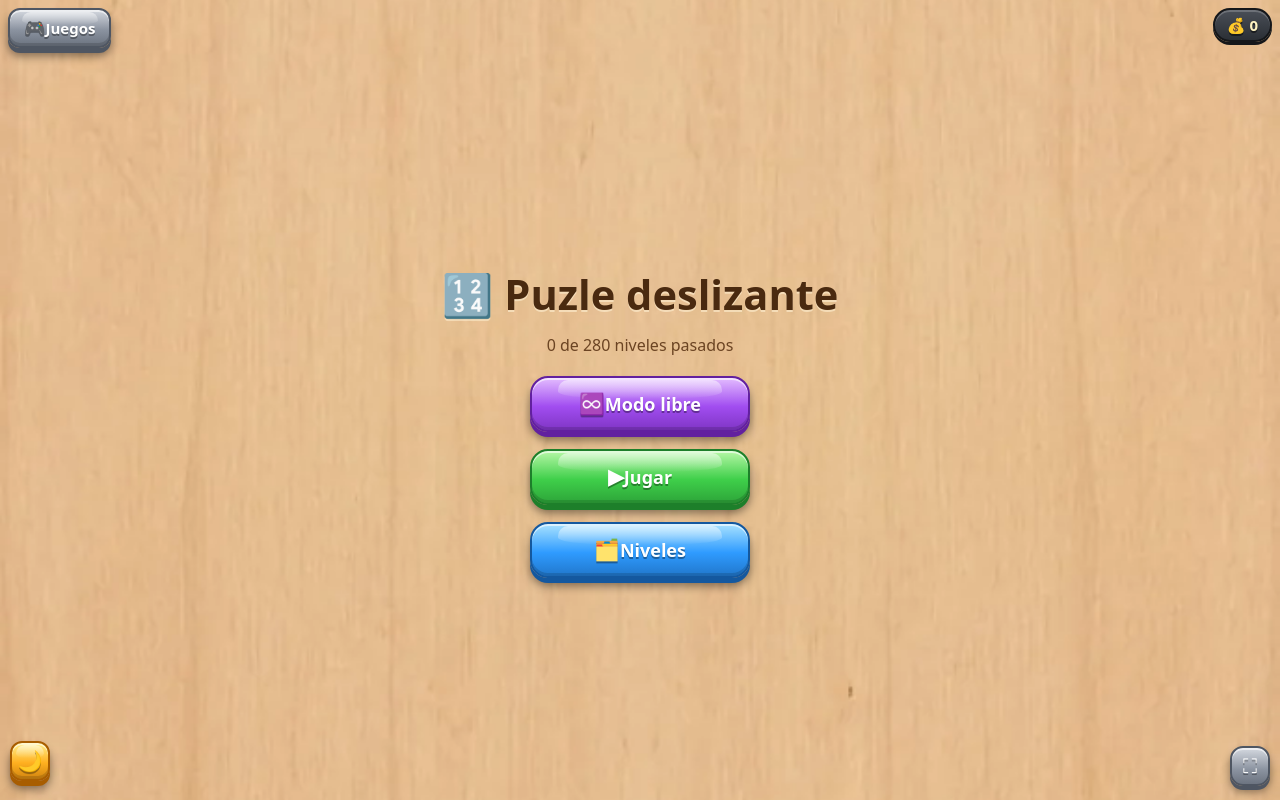
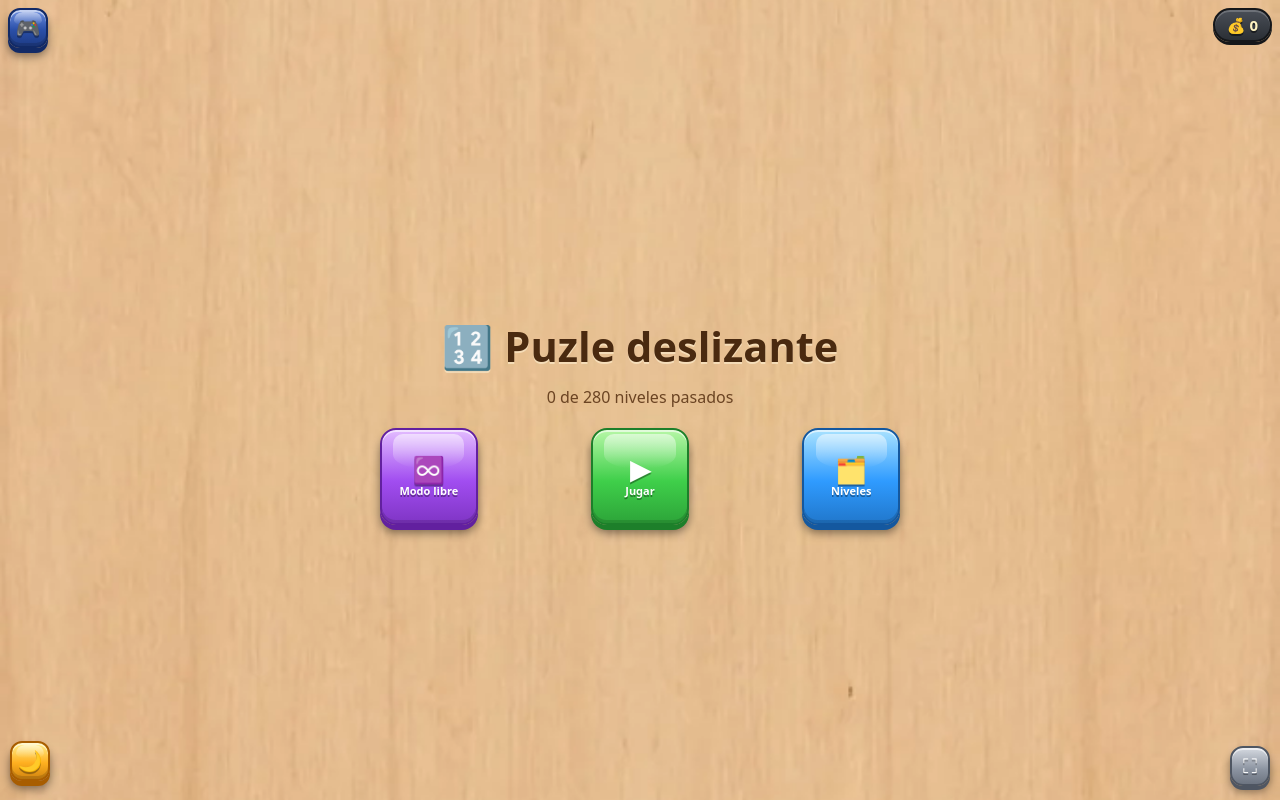
Before and after one commit to elpolodancer/PoloAijuegos, a plain HTML site: page deslizante/index-deslizante.html in a window 1280 px wide. Drawn offline with Linux system fonts and the light colour scheme; no server answers; files whose address does not match are found by name.

Commit message:
Add files via upload

```diff
--- a/deslizante/index-deslizante.html
+++ b/deslizante/index-deslizante.html
@@ -20,7 +20,19 @@
     /* Inicio */
     #inicio h1 { margin: 0; font-size: clamp(1.8rem, 7vw, 2.6rem); text-align: center; text-shadow: var(--sombra-txt); }
     #inicio p { margin: 0 0 8px; color: var(--txt-fondo-suave); text-align: center; }
-    #inicio .b3d { --t: 56px; min-width: 220px; font-size: 18px; }
+    /* Botones del menú de inicio: cuadrados, del mismo tamaño que los de «Niveles», en una fila (libre · continuar · niveles) */
+    .fila-inicio { flex: none; display: grid; grid-template-columns: repeat(5, 1fr); gap: 10px 8px; width: min(100%, 520px); }
+    .fila-inicio .b3d { width: 100%; height: auto; aspect-ratio: 1 / 1; min-width: 0; padding: 0 2px; flex-direction: column; gap: 3px; border-radius: 16px; font-size: 16px; font-weight: 800; }
+    .fila-inicio .b3d:nth-child(1) { grid-column: 1; }   /* Modo libre, al inicio */
+    .fila-inicio .b3d:nth-child(2) { grid-column: 3; }   /* Continuar / Jugar, en medio */
+    .fila-inicio .b3d:nth-child(3) { grid-column: 5; }   /* Niveles, al final */
+    .fila-inicio .b-ico { font-size: 26px; line-height: 1; }
+    .b-rot { position: relative; font-size: 11px; font-weight: 700; line-height: 1.1; text-align: center; }
+
+    /* Navegación arriba a la izquierda: botones cuadrados solo con icono (🎮 azul oscuro, ☰ verde claro) */
+    .nav-juego .b3d { font-size: 20px; }
+    .b-azuloscuro { --c1: #6c8ee0; --c2: #2a4fa8; --c3: #122a66; }
+    .b-verdeclaro { --c1: #e4ffd6; --c2: #9be87a; --c3: #4aa22f; }
 
     /* Niveles */
     #inicio { overflow-y: auto; justify-content: safe center; touch-action: pan-y; }
@@ -120,15 +132,14 @@
       #juego .lado { width: 230px; padding-top: 100px; gap: 6px; }
       #tablero { width: min(calc(100vh - 24px), calc(100vw - 324px), 520px); width: min(calc(100dvh - 24px), calc(100vw - 324px), 520px); } /* deja libre la esquina del ⛶ */
       #inicio, #pantalla-niveles, #pantalla-libre { padding-top: calc(96px + env(safe-area-inset-top, 0px)); }
-      #inicio .b3d.grande { --t: 48px; }
     }
   </style>
 </head>
 <body class="inmersivo" data-pantalla-auto>
   <!-- Navegación estándar (compartido/inmersivo.css): «Juegos» siempre; «Menú principal» solo fuera del menú de inicio -->
   <nav class="nav-juego">
-    <a class="b3d txt b-gris" href="../" title="Volver al portal de juegos"><span class="b-ico">🎮</span> Juegos</a>
-    <button class="b3d txt b-gris" id="btn-menu" type="button" title="Volver al menú principal" hidden><span class="b-ico">☰</span> Menú principal</button>
+    <a class="b3d chico b-azuloscuro" href="../" title="Juegos: volver al portal" aria-label="Juegos: volver al portal"><span class="b-ico">🎮</span></a>
+    <button class="b3d chico b-verdeclaro" id="btn-menu" type="button" title="Volver al menú principal" aria-label="Volver al menú principal" hidden><span class="b-ico">☰</span></button>
   </nav>
   <div class="hud hud-der"><span class="chip" id="monedas" title="Monedas ganadas con las estrellas"></span><span class="chip" id="sesion"></span></div>
   <!-- Nivel anterior / siguiente: solo dentro de un nivel (no en modo libre); cada botón aparece solo si ese nivel existe y está abierto -->
@@ -141,9 +152,11 @@
     <section class="pantalla" id="inicio">
       <h1>🔢 Puzle deslizante</h1>
       <p id="resumen"></p>
-      <button class="b3d txt grande b-morado" id="btn-libre" type="button"><span class="b-ico">♾️</span> Modo libre</button>
-      <button class="b3d txt grande b-verde" id="btn-jugar" type="button"><span class="b-ico">▶</span> Jugar</button>
-      <button class="b3d txt grande b-azul" id="btn-niveles" type="button"><span class="b-ico">🗂️</span> Niveles</button>
+      <div class="fila-inicio">
+        <button class="b3d b-morado" id="btn-libre" type="button" title="Modo libre" aria-label="Modo libre"><span class="b-ico">♾️</span><span class="b-rot">Modo libre</span></button>
+        <button class="b3d b-verde" id="btn-jugar" type="button"><span class="b-ico">▶</span><span class="b-rot">Jugar</span></button>
+        <button class="b3d b-azul" id="btn-niveles" type="button" title="Niveles" aria-label="Niveles"><span class="b-ico">🗂️</span><span class="b-rot">Niveles</span></button>
+      </div>
     </section>
 
     <section class="pantalla" id="pantalla-niveles" hidden>
--- a/deslizante/juego-deslizante.js
+++ b/deslizante/juego-deslizante.js
@@ -179,8 +179,9 @@ function mostrar(nombre) {
   for (const p of ["inicio", "pantalla-niveles", "pantalla-libre", "juego"]) $(p).hidden = p !== nombre;
   $("btn-menu").hidden = nombre === "inicio"; // el ☰ solo fuera del menú principal
   // Dentro de una partida abre el menú de pausa; en las demás pantallas vuelve directo al menú principal
-  $("btn-menu").innerHTML = '<span class="b-ico">☰</span> ' + (nombre === "juego" ? "Pausa" : "Menú principal");
-  $("btn-menu").title = nombre === "juego" ? "Pausa: continuar, guardar progreso y salir, o salir" : "Volver al menú principal";
+  $("btn-menu").innerHTML = '<span class="b-ico">☰</span>'; // cuadrado, solo icono: el texto va en title y aria-label
+  const textoMenu = nombre === "juego" ? "Pausa: continuar, guardar progreso y salir, o salir" : "Volver al menú principal";
+  $("btn-menu").title = textoMenu; $("btn-menu").setAttribute("aria-label", textoMenu);
   if (nombre !== "juego") { clearInterval(reloj); clearInterval(chispas); }
   pintarNavNivel();
   pintarMonedas();
@@ -201,7 +202,7 @@ function pintarInicio() {
   const pasados = prog.hechos.filter(Boolean).length;
   $("resumen").textContent = pasados + " de " + NIVELES.length + " niveles pasados";
   const i = siguientePendiente(), d = info(i);
-  $("btn-jugar").innerHTML = '<span class="b-ico">▶</span> ' + (pasados ? "Continuar" : "Jugar");
+  $("btn-jugar").innerHTML = '<span class="b-ico">▶</span><span class="b-rot">' + (pasados ? "Continuar" : "Jugar") + "</span>";
   $("btn-jugar").title = "Nivel " + d.num + " de " + d.n + "×" + d.n + (parcialDe(i) ? " · partida guardada" : "");
 }
 function pintarNiveles() {
```
Also changed, not shown: deslizante/README-deslizante.md.
